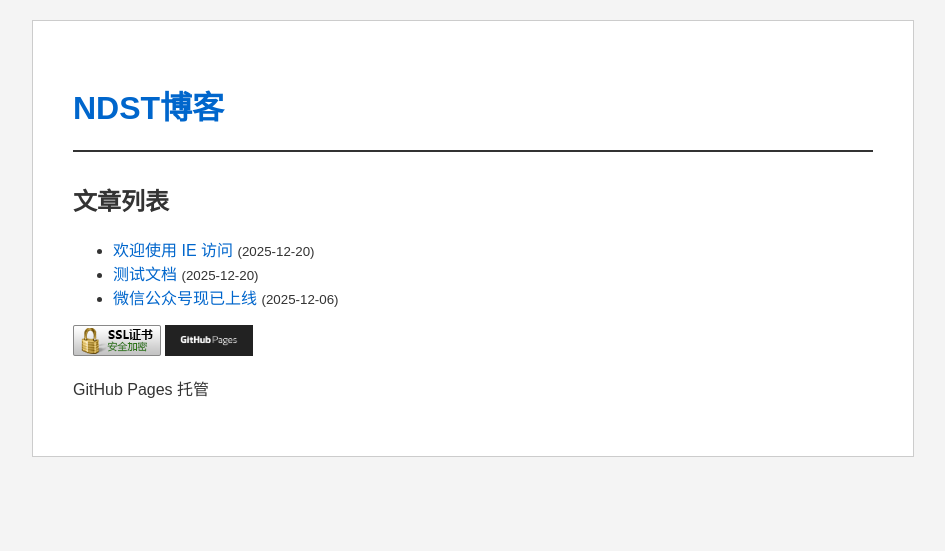
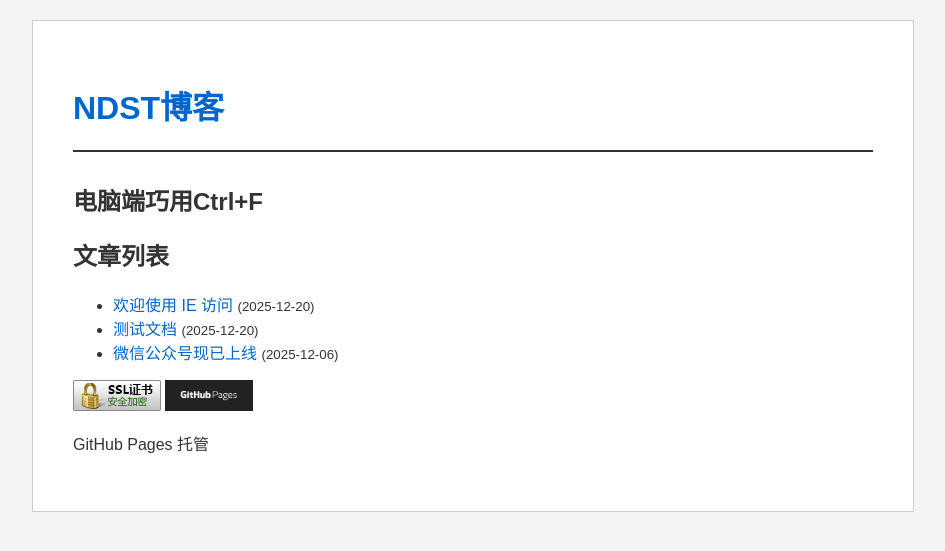
Before and after one commit to Sci-maoxiaochen/sci-maoxiaochen.github.io, a Jekyll site: the page built from index.html, in a window 1280 px wide. Shown: the top 551 px of the page, without its empty margins (167-1112 px from the left). Built offline with Jekyll 4.4.1, drawn with Linux system fonts in a browser that asks for light colours.

Commit message:
Update index.html

```diff
--- a/index.html
+++ b/index.html
@@ -2,7 +2,7 @@
 layout: default
 title: 首页
 ---
-
+<h2>电脑端巧用Ctrl+F
 <h2>文章列表</h2>
 <ul>
   {% for post in site.posts %}
```
